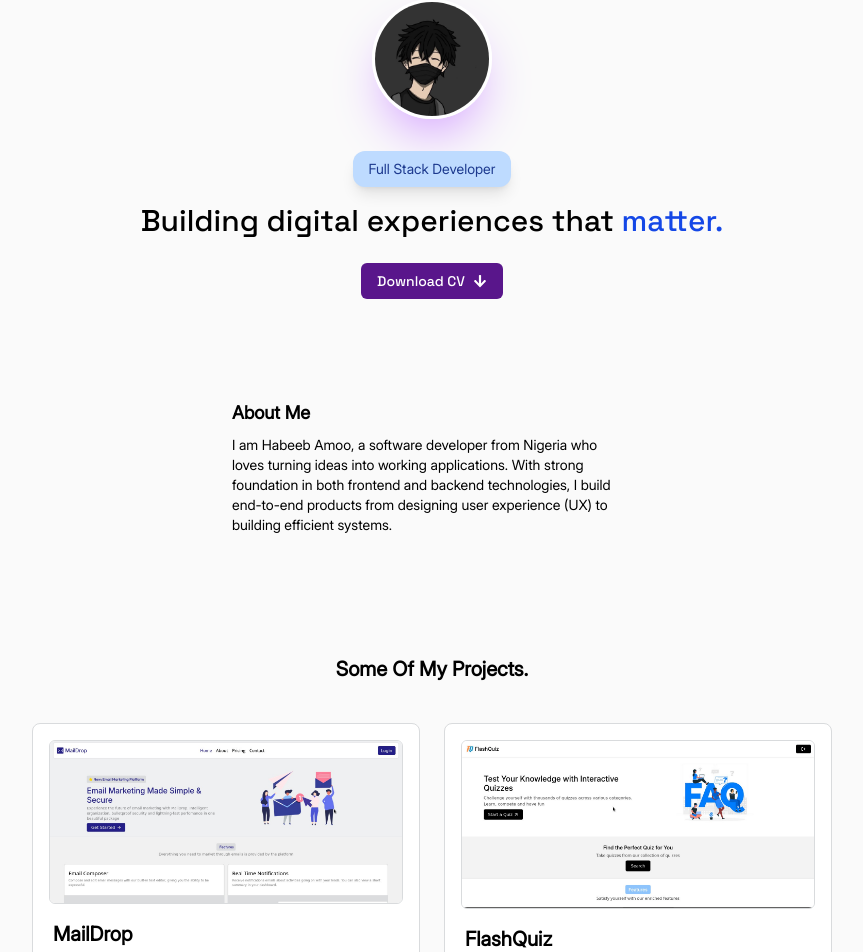
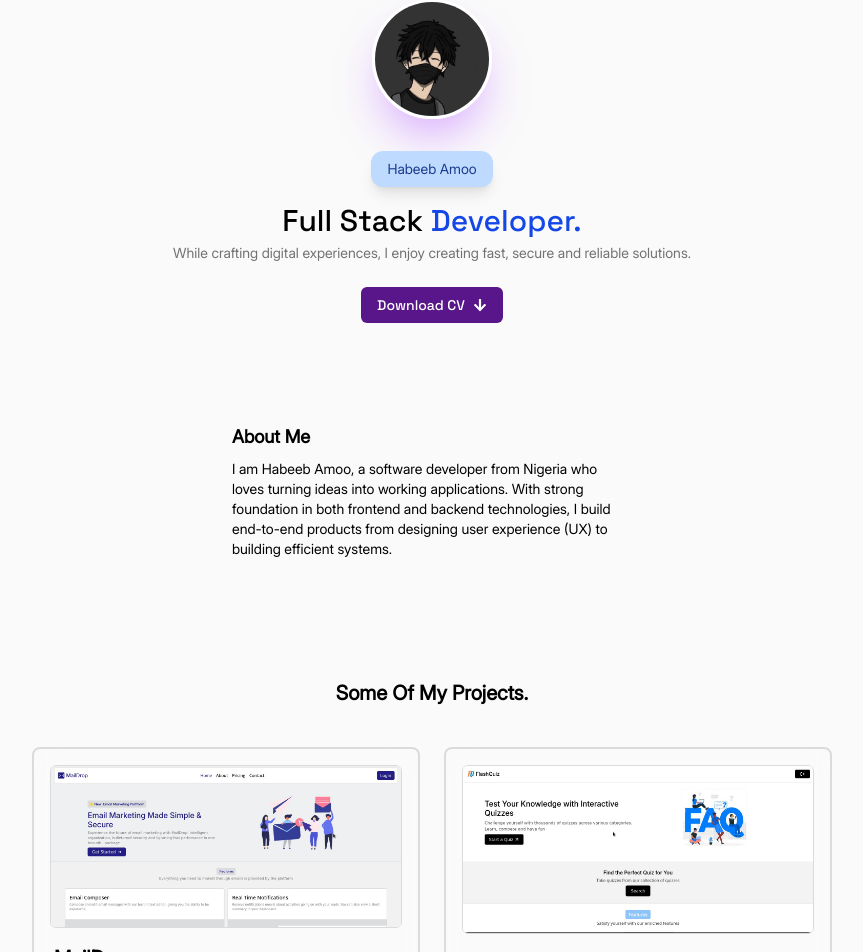
Before and after one commit to Habeebamoo/Portfolio, a React (Vite) app: page / in a window 1280 px wide. Shown: the part 161-1113 px from the top of the page, without its empty margins (208-1071 px from the left). Built offline with nearby package versions, Linux system fonts and the light colour scheme.

Commit message:
updated project display

```diff
--- a/src/components/Hero.tsx
+++ b/src/components/Hero.tsx
@@ -13,9 +13,10 @@ const Hero = () => {
         <img src={avatar} className="h-full w-full object-cover" />
       </div>
       <div className="bg-blue-200 shadow-lg py-2 px-4 mt-8 rounded-xl">
-        <p className="text-sm font-inter text-blue-900">Full Stack Developer</p>
+        <p className="text-sm font-inter text-blue-900">Habeeb Amoo</p>
       </div>
-      <h1 className="text-3xl font-spaceG mt-4 mb-6 text-center">Building digital experiences that <span className="text-blue-700">matter.</span></h1>
+      <h1 className="text-3xl font-spaceG mt-4 text-center">Full Stack <span className="text-blue-700">Developer.</span></h1>
+      <p className="mt-1 text-center text-sm text-muted mb-6 font-inter w-[80%]">While crafting digital experiences, I enjoy creating fast, secure and reliable solutions.</p>
       <Button
         text="Download CV"
         iconPosition="right"
--- a/src/components/ProjectDisplay.tsx
+++ b/src/components/ProjectDisplay.tsx
@@ -13,7 +13,7 @@ const ProjectDisplay = ({ img, title, description }: Props) => {
   }
 
   return (
-    <div className="bg-white border-1 border-mutedLg p-4 rounded-lg">
+    <div className="border-2 border-mutedLg backdrop-blur-md p-4 rounded-lg">
       <img src={img} className="rounded-md border-1 border-mutedLg" />
       <div className="pl-1 mb-2 mt-4">
         <h1 className="font-inter font-bold text-xl">{title}</h1>
```
